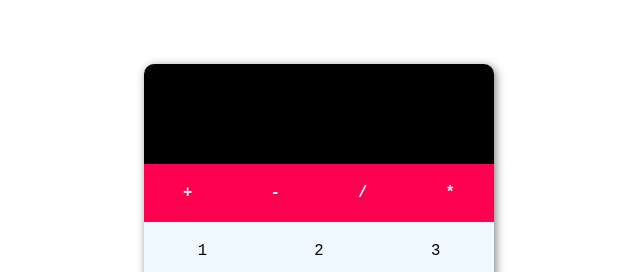
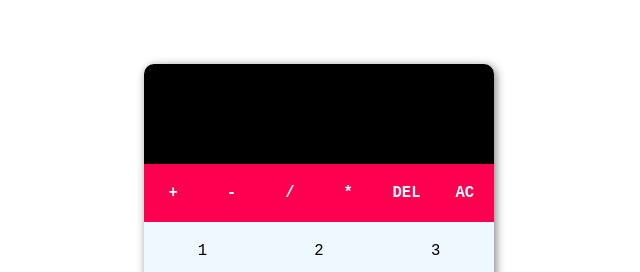
Before and after one commit to marcos700x/calculadora_basica_js, a plain HTML site: page index.html in a window 1280 px wide. Shown: the part 141-413 px from the top of the page, without its empty margins (321-961 px from the left). Drawn offline with Linux system fonts and the light colour scheme.

Commit message:
Se agregaron los botones de DEL y AC

```diff
--- a/index.html
+++ b/index.html
@@ -23,6 +23,8 @@
             <button onclick="actualizarCalculo('-')">-</button>
             <button onclick="actualizarCalculo('/')">/</button>
             <button onclick="actualizarCalculo('*')">*</button>
+            <button onclick="borrarReciente()">DEL</button>
+            <button onclick="borrarTodo()">AC</button>
         </div>
         <!-- Los digitos del 1 al 9, y tambien se incluye el 0, el punto y el boton de igual -->
         <div class="digitos">
```
